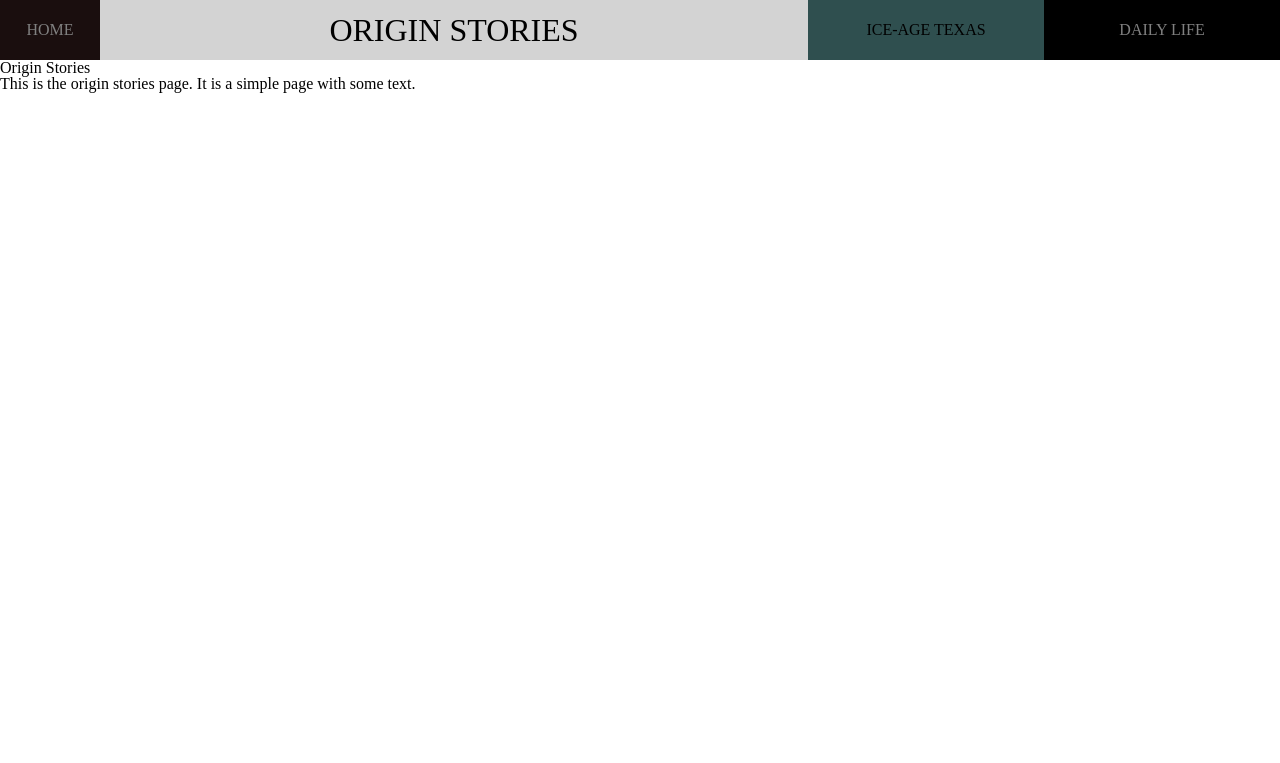
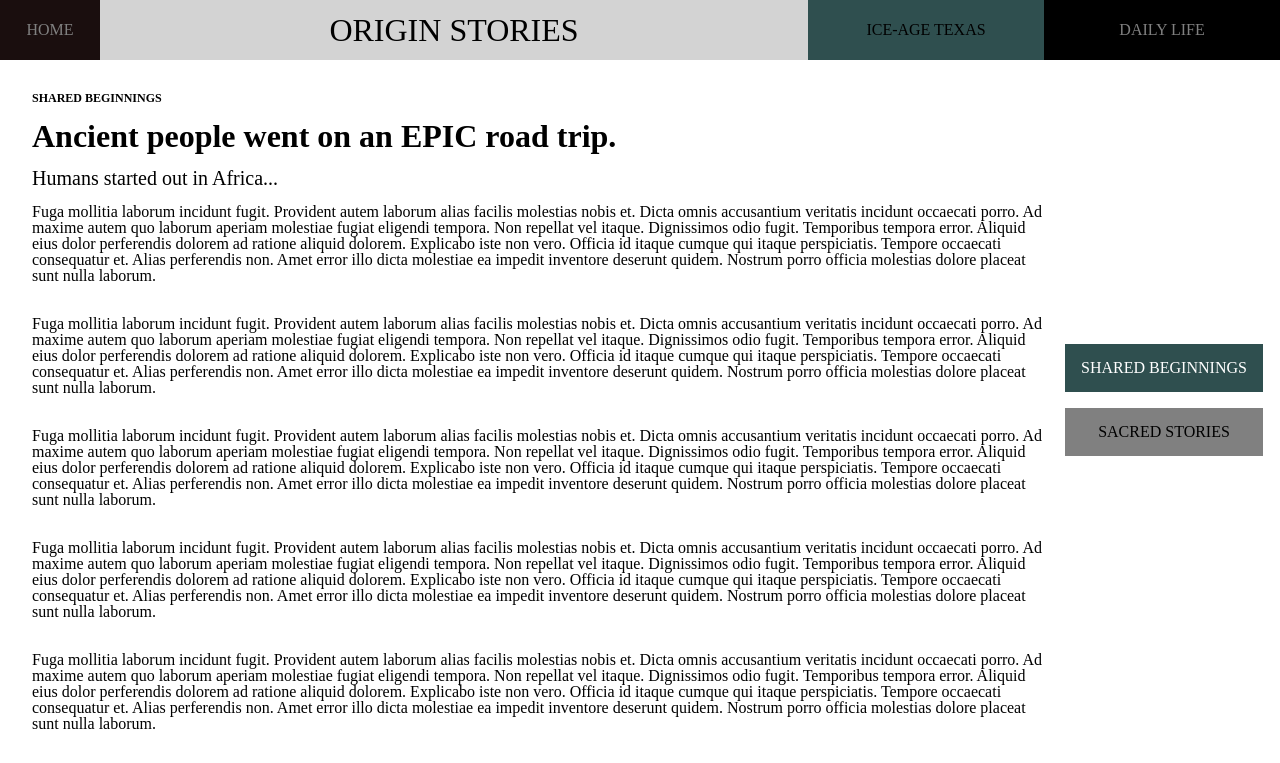
Before and after one commit to scottdickerson/paleoindian-site, a Next.js app: page /stories/origin-stories in a window 1280 px wide. Shown: the top 763 px of the page. Built offline with nearby package versions, Linux system fonts and the light colour scheme.

Commit message:
feat(toc): adds the right toc to the document

```diff
--- a/package.json
+++ b/package.json
@@ -10,6 +10,7 @@
     "serve": "serve out"
   },
   "dependencies": {
+    "@faker-js/faker": "7.6.0",
     "@next/font": "13.1.2",
     "@types/node": "18.11.18",
     "@types/react": "18.0.26",
--- /dev/null
+++ b/src/components/story-page.tsx
@@ -0,0 +1,25 @@
+import { PropsWithChildren, useState, createContext } from "react";
+import styles from "../styles/StoryPage.module.scss";
+
+interface StoryPageContextValues {
+  highlightedSection: string | null;
+  setHighlightedSection: (sectionId: string | null) => void;
+}
+
+export const StoryPageContext = createContext<StoryPageContextValues | null>(
+  null
+);
+
+export const StoryPage = ({ children }: PropsWithChildren) => {
+  const [highlightedSection, setHighlightedSection] = useState<string | null>(
+    null
+  );
+
+  return (
+    <StoryPageContext.Provider
+      value={{ highlightedSection, setHighlightedSection }}
+    >
+      <main className={styles.storyPage}>{children}</main>;
+    </StoryPageContext.Provider>
+  );
+};
--- /dev/null
+++ b/src/components/story-section.tsx
@@ -0,0 +1,67 @@
+import {
+  PropsWithChildren,
+  ReactNode,
+  useContext,
+  useEffect,
+  useRef,
+} from "react";
+import styles from "../styles/StorySection.module.scss";
+import * as DOMPurify from "dompurify";
+import { StoryPageContext } from "./story-page";
+
+// nextjs section html component
+export interface StorySectionProps {
+  /* unique id used to link from the TOC */
+  id: string;
+  /* all of these properties support HTML being passed within the string */
+  title: string;
+  summary: string;
+  description: string;
+  details: string;
+}
+
+export const StorySection = ({
+  id,
+  title,
+  summary,
+  description,
+  children,
+  details,
+}: PropsWithChildren<StorySectionProps>) => {
+  const { setHighlightedSection } = useContext(StoryPageContext) || {};
+  const sectionRef = useRef<HTMLElement>(null);
+
+  useEffect(() => {
+    if (sectionRef?.current) {
+      const observer = new IntersectionObserver(([entry]) => {
+        if (entry.isIntersecting && setHighlightedSection) {
+          console.log("section intersecting", id, entry);
+          setHighlightedSection(id);
+        }
+      });
+      observer.observe(sectionRef.current);
+    }
+  }, [id]);
+
+  return (
+    <section className={styles.section} id={id} ref={sectionRef}>
+      <h2
+        className={styles.title}
+        dangerouslySetInnerHTML={{ __html: title }}
+      />
+      <h3
+        className={styles.summary}
+        dangerouslySetInnerHTML={{ __html: summary }}
+      />
+      <div
+        className={styles.description}
+        dangerouslySetInnerHTML={{ __html: description }}
+      />
+      {children}
+      <div
+        className={styles.details}
+        dangerouslySetInnerHTML={{ __html: details }}
+      />
+    </section>
+  );
+};
--- /dev/null
+++ b/src/components/toc-scrollable.tsx
@@ -0,0 +1,52 @@
+import { useContext } from "react";
+import { StorySectionProps } from "./story-section";
+import styles from "../styles/TocScrollable.module.scss";
+import { StoryPageContext } from "./story-page";
+import classNames from "classnames";
+
+export const TocScrollable = ({
+  storySections,
+}: {
+  storySections: StorySectionProps[];
+}) => {
+  const { highlightedSection, setHighlightedSection } =
+    useContext(StoryPageContext) || {};
+
+  const handleSectionClick = (sectionId: string) => {
+    const section = document.getElementById(sectionId);
+    if (section) {
+      if (section.id === storySections[0].id) {
+        //  top story should scroll to top of page so we show the header too
+        window.scrollTo({ top: 0, behavior: "smooth" });
+      } else {
+        section.scrollIntoView({ behavior: "smooth" });
+      }
+      // I don't know WHY I have to do this, but sometimes the section doesn't get highlighted by the intersection observer
+      if (setHighlightedSection) {
+        setHighlightedSection(sectionId);
+      }
+    }
+  };
+
+  return (
+    <div className={styles.toccontainer}>
+      <nav>
+        <ul className={styles.toc}>
+          {storySections.map((section) => (
+            <li key={section.id}>
+              <a
+                className={classNames(
+                  { [styles.highlighted]: highlightedSection === section.id },
+                  styles.tocitem
+                )}
+                onClick={() => handleSectionClick(section.id)}
+              >
+                {section.title}
+              </a>
+            </li>
+          ))}
+        </ul>
+      </nav>
+    </div>
+  );
+};
--- a/src/pages/stories/origin-stories.tsx
+++ b/src/pages/stories/origin-stories.tsx
@@ -1,12 +1,38 @@
-// next js component showing simple text
+import { StoryPage } from "@/components/story-page";
+import { StorySection } from "@/components/story-section";
+import { TocScrollable } from "@/components/toc-scrollable";
+import { faker } from "@faker-js/faker";
+
+const multiParagraph = new Array(10)
+  .fill(`<p>${faker.lorem.paragraphs(3)}<p/>`)
+  .join("");
+
+const ORIGIN_STORY_SECTIONS = [
+  {
+    title: "Shared Beginnings",
+    id: "shared-beginnings",
+    summary: "Ancient people went on an EPIC road trip.",
+    description: "<p>Humans started out in Africa...</p>",
+    details: multiParagraph,
+  },
+  {
+    title: "Sacred Stories",
+    id: "sacred-stories",
+    summary: "Some of the best stories start &ldquo;a long time ago...&rdquo;",
+    description:
+      "<p>The Tribal communities of Texas have many traditional stories...</p>",
+    details: multiParagraph,
+  },
+];
+
 const OriginStories = () => {
   return (
-    <div>
-      <h1>Origin Stories</h1>
-      <p>
-        This is the origin stories page. It is a simple page with some text.
-      </p>
-    </div>
+    <StoryPage>
+      {ORIGIN_STORY_SECTIONS.map((section) => (
+        <StorySection {...section}></StorySection>
+      ))}
+      <TocScrollable storySections={ORIGIN_STORY_SECTIONS}></TocScrollable>
+    </StoryPage>
   );
 };
 
--- /dev/null
+++ b/src/styles/StoryPage.module.scss
@@ -0,0 +1,5 @@
+.storyPage {
+  @media screen and (min-width: $tablet-breakpoint) {
+    margin-right: $toc_width; // only save space if the toc is visible
+  }
+}
--- /dev/null
+++ b/src/styles/StorySection.module.scss
@@ -0,0 +1,23 @@
+.section {
+  padding: 2rem;
+  h2,
+  h3,
+  p {
+    padding-bottom: 1rem;
+  }
+}
+
+.title {
+  font-size: 0.75rem;
+  font-weight: 700;
+  text-transform: uppercase;
+}
+
+.summary {
+  font-size: 2rem;
+  font-weight: 700;
+}
+
+.description {
+  font-size: 1.25rem;
+}
--- /dev/null
+++ b/src/styles/TocScrollable.module.scss
@@ -0,0 +1,40 @@
+.toccontainer {
+  position: fixed;
+  top: 200px;
+  right: 1rem;
+  bottom: 200px;
+  width: $toc_width;
+  display: none; // by default hide the TOC
+  flex-direction: column;
+  align-items: center;
+  justify-content: center;
+  z-index: 2;
+
+  @media screen and (min-width: $tablet-breakpoint) {
+    display: flex;
+  }
+}
+
+.toc {
+  display: flex;
+  flex-direction: column;
+  align-items: stretch;
+  justify-content: space-between;
+  gap: 1rem;
+}
+
+.toc .tocitem {
+  padding: 1rem;
+  background-color: gray;
+  color: black;
+  display: block;
+  font-size: 1rem;
+  text-transform: uppercase;
+  cursor: pointer;
+  text-align: center;
+
+  &.highlighted {
+    background-color: darkslategray;
+    color: white;
+  }
+}
--- a/src/styles/variables.scss
+++ b/src/styles/variables.scss
@@ -1,3 +1,5 @@
 $mobile-breakpoint: 480px;
 $tablet-breakpoint: 768px;
 $desktop-breakpoint: 1024px;
+
+$toc_width: 200px;
```
Also changed, not shown: 1 other file (tests, documents, lock files or other folders).
